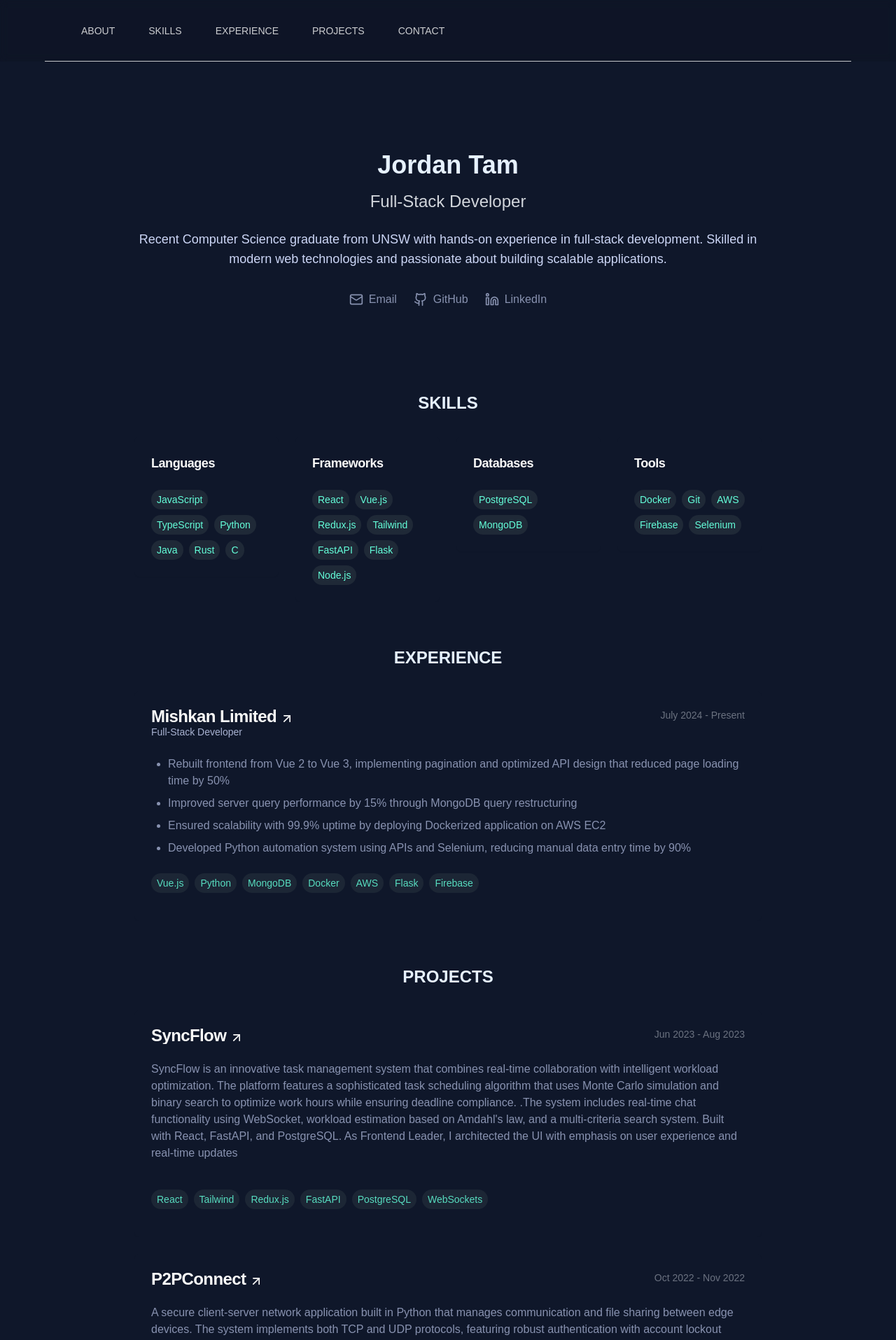
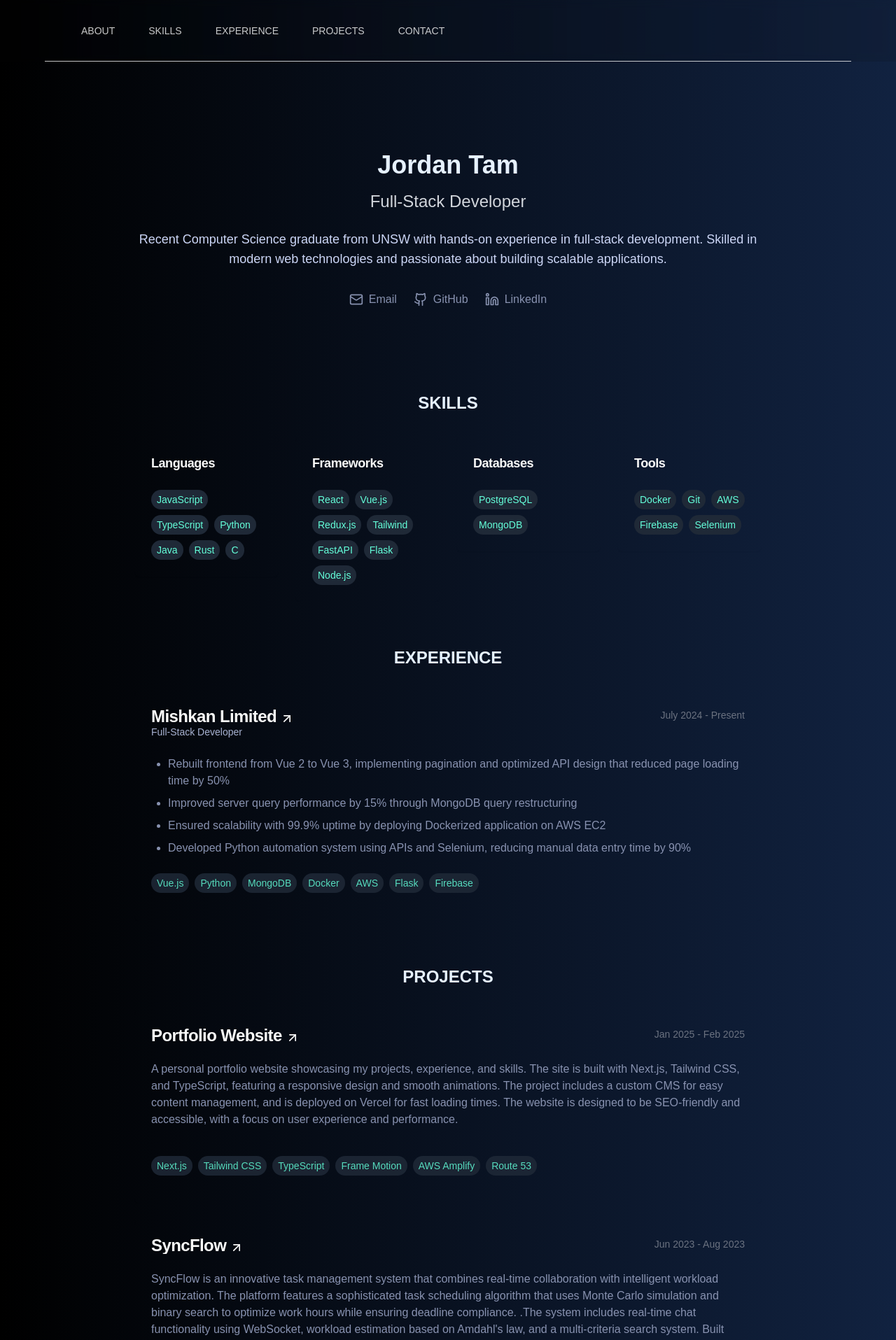
Before and after one commit to JordannTam/portfolio, a Next.js app: page / in a window 1280 px wide. Shown: the top 1915 px of the page at 70% size. Built offline with nearby package versions, Linux system fonts and the light colour scheme.

Commit message:
update: added portfolio as a project and make background color to gradient

```diff
--- a/app/layout.tsx
+++ b/app/layout.tsx
@@ -28,7 +28,7 @@ export default function RootLayout({
   return (
     <html lang="en" suppressHydrationWarning>
       <body
-        className={cn(`${geistSans.variable} ${geistMono.variable} antialiased`, ``)}
+        className={cn(`${geistSans.variable} ${geistMono.variable} antialiased`, `bg-gradient-to-l from-gradient-start dark:bg-black`)}
       >
         <ThemeProvider
           attribute="class"
@@ -36,10 +36,10 @@ export default function RootLayout({
           enableSystem
           disableTransitionOnChange
         >
-        <Navbar />
-        <main className={cn("h-full pt-32", "bg-white dark:bg-[#0f172a]")}>
-          {children}
-        </main>
+          <Navbar />
+          <main className={cn("h-full pt-32", "bg-white dark:bg-gradient-to-l dark:from-gradient-start dark:bg-black")}>
+            {children}
+          </main>
         </ThemeProvider>
       </body>
     </html>
--- a/app/page.tsx
+++ b/app/page.tsx
@@ -10,7 +10,7 @@ const Portfolio = () => {
 
 
   return (
-    <div className="min-h-screen bg-gray-50 dark:bg-navy p-8 transition-colors duration-300">
+    <div className="min-h-screen bg-gray-50 dark:bg-transparent p-8 transition-colors duration-300">
       {/* Header Section */}
       <Header />
       {/* Skills Section */}
--- a/lib/data/content/projects.json
+++ b/lib/data/content/projects.json
@@ -1,4 +1,17 @@
 [
+  {
+    "title": "Portfolio Website",
+    "period": "Jan 2025 - Feb 2025",
+    "description": "A personal portfolio website showcasing my projects, experience, and skills. The site is built with Next.js, Tailwind CSS, and TypeScript, featuring a responsive design and smooth animations. The project includes a custom CMS for easy content management, and is deployed on Vercel for fast loading times. The website is designed to be SEO-friendly and accessible, with a focus on user experience and performance.",
+    "technologies": ["Next.js", "Tailwind CSS", "TypeScript", "Frame Motion", "AWS Amplify", "Route 53"],
+    "highlights": [
+      "Designed and developed a responsive website with a focus on user experience and performance",
+      "Implemented custom CMS for easy content management",
+      "Deployed website on Vercel with AWS Amplify for continuous deployment and Route 53 for domain management"
+    ],
+    "url": "https://github.com/JordannTam/portfolio",
+    "picture": "portfolio.png"
+  },
   {
     "title": "SyncFlow",
     "period": "Jun 2023 - Aug 2023",
--- a/tailwind.config.ts
+++ b/tailwind.config.ts
@@ -18,6 +18,8 @@ export default {
 				// Lightest Slate	#ccd6f6 #ccd6f6
 				// White	#e6f1ff #e6f1ff
 				// Green	#64ffda #64ffda
+        'gradient-start': '#112240', // Dark blue
+        'gradient-end': '#1e3a8a', // Lighter blue
 				"green": '#64ffda',
 				navy: '#0f172a',
 				'light-navy': '#112240',
```
